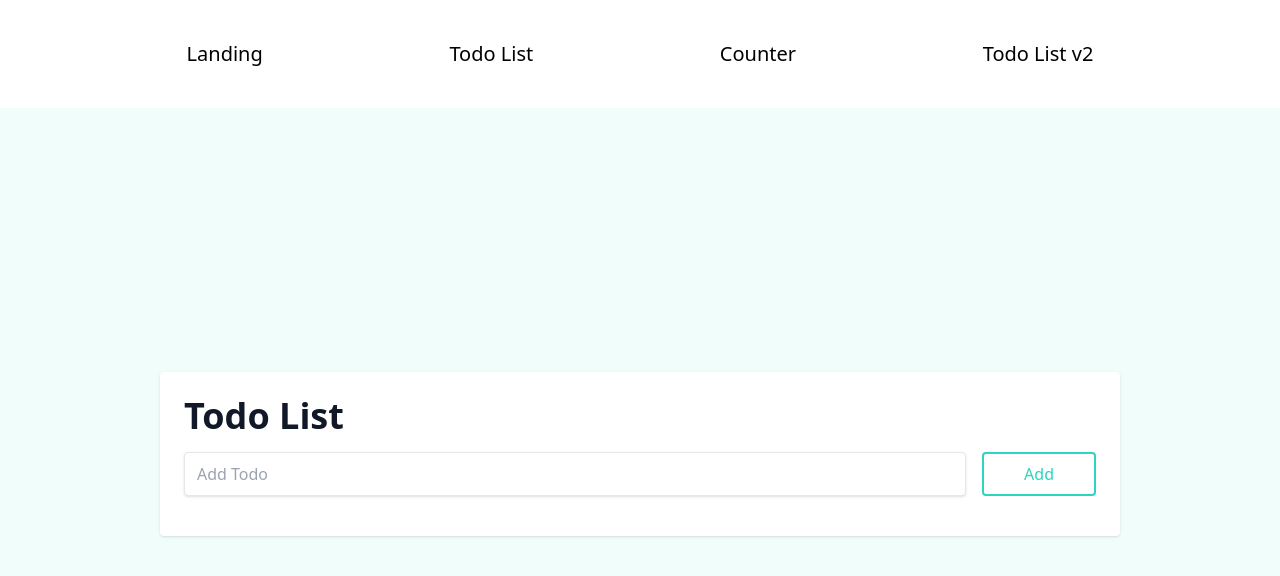
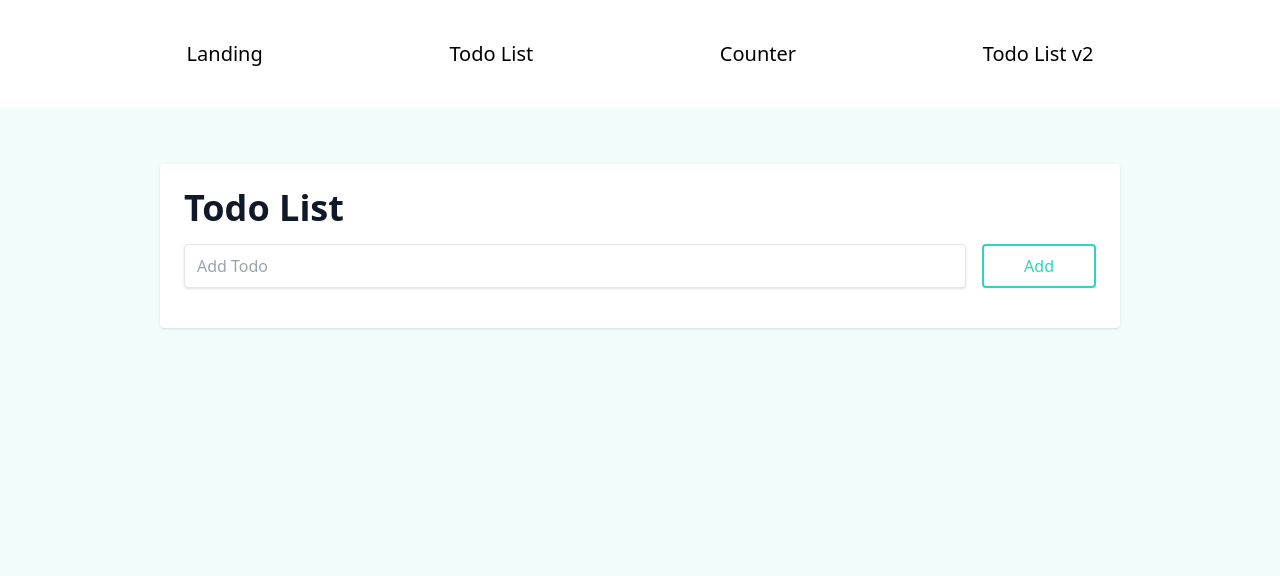
Before and after one commit to Muhammetacin/verou-3-react-intro-Muhammetacin, a React (Create React App) app: page /todosv2 in a window 1280 px wide. Shown: the top 576 px of the page. Built offline with nearby package versions, Linux system fonts and the light colour scheme.

Commit message:
Change layout todolistv2

```diff
--- a/src/App.js
+++ b/src/App.js
@@ -13,9 +13,9 @@ function App() {
 
       <Routes>
         <Route path="/" element={<Landing />} />
-        <Route path="todos" element={<Todos />} />
-        <Route path="counter" element={<Counter />} />
-        <Route path="todosv2" element={<TodoListPage />} />
+        <Route path="/todos" element={<Todos />} />
+        <Route path="/counter" element={<Counter />} />
+        <Route path="/todosv2" element={<TodoListPage />} />
       </Routes>
     </div>
   );
--- a/src/TodoListv2/TodoItem.js
+++ b/src/TodoListv2/TodoItem.js
@@ -7,12 +7,6 @@ const TodoItem = ({ todo, editTodoItem, removeFromTodos }) => {
     todoToggled.completed = !todoToggled.completed;
     editTodoItem(todoToggled);
   };
-
-  // BEGIN PART NOT WORKING YET
-  const handleUpdateInput = (e) => {
-    console.log(e.target.value);
-  };
-  // END PART NOT WORKING YET
 
   const handleEditDone = (event, todoToEdit) => {
     if (event.key === "Enter") {
@@ -64,7 +58,6 @@ const TodoItem = ({ todo, editTodoItem, removeFromTodos }) => {
           required
           autoFocus
           defaultValue={todo.task}
-          onInput={handleUpdateInput}
           onKeyDown={(event) => handleEditDone(event, todo)}
         />
       )}
--- a/src/TodoListv2/TodoListPage.js
+++ b/src/TodoListv2/TodoListPage.js
@@ -17,7 +17,7 @@ const TodoListPage = () => {
   }, [todos]);
 
   return (
-    <div className="w-full flex flex-grow items-center justify-center bg-teal-50 font-sans">
+    <div className="w-full flex flex-grow items-start justify-center place-content-start bg-teal-50 font-sans py-10">
       <div className="bg-white rounded shadow p-6 m-4 w-full lg:w-3/4 lg:max-w-5xl">
         {/* Form start */}
         <TodoListForm setTodos={setTodos} />
```
